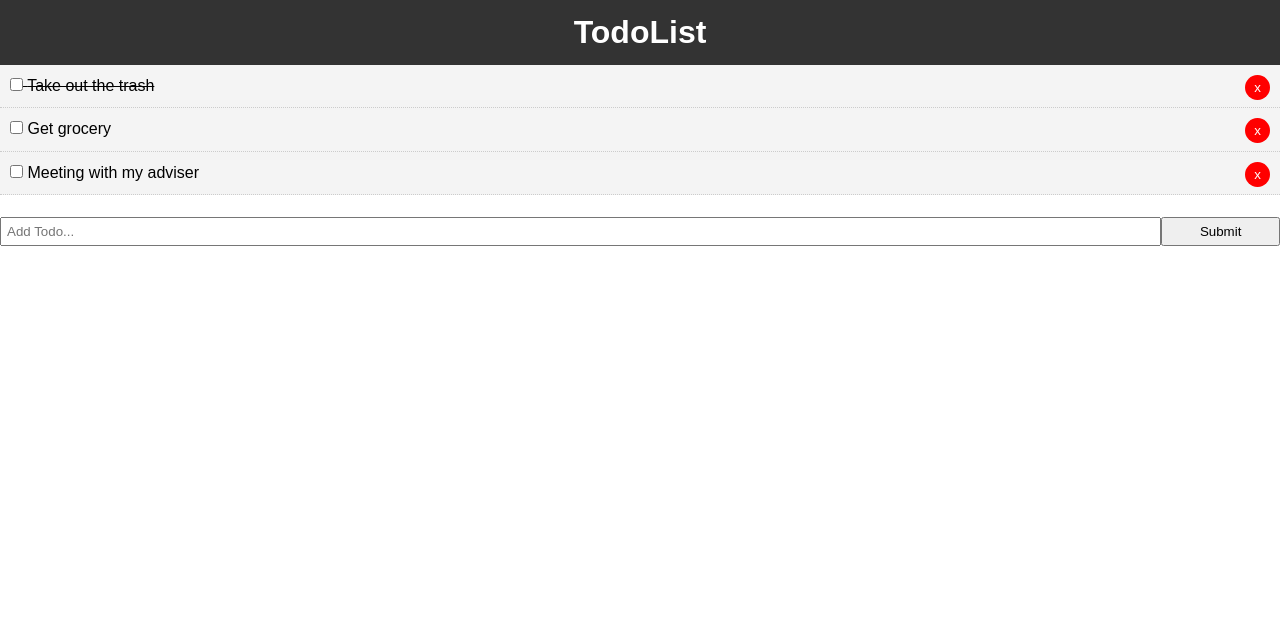
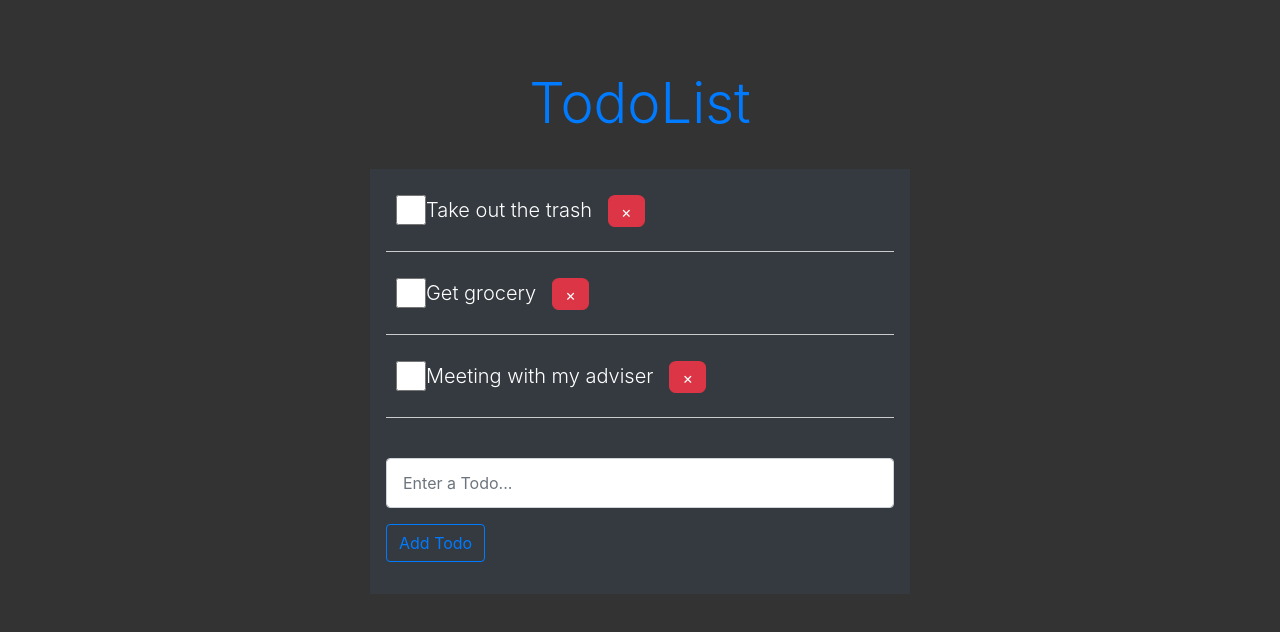
Before and after one commit to webdvt/react-todolist, a React (Create React App) app: page / in a window 1280 px wide. Shown: the top 632 px of the page. Built offline with nearby package versions, Linux system fonts and the light colour scheme.

Commit message:
Add bootstrap to style the UI

```diff
--- a/public/index.html
+++ b/public/index.html
@@ -2,14 +2,12 @@
 <html lang="en">
   <head>
     <meta charset="utf-8" />
-    <link rel="shortcut icon" href="%PUBLIC_URL%/favicon.ico" />
     <meta
       name="viewport"
       content="width=device-width, initial-scale=1, shrink-to-fit=no"
     />
     <meta name="theme-color" content="#000000" />
-    <link rel="manifest" href="%PUBLIC_URL%/manifest.json" />
-
+    <link rel="stylesheet" href="https://stackpath.bootstrapcdn.com/bootstrap/4.3.1/css/bootstrap.min.css" integrity="sha384-ggOyR0iXCbMQv3Xipma34MD+dH/1fQ784/j6cY/iJTQUOhcWr7x9JvoRxT2MZw1T" crossorigin="anonymous">
     <title>TodoList</title>
   </head>
   <body>
--- a/src/App.css
+++ b/src/App.css
@@ -1,15 +1,5 @@
-* {
-   box-sizing: border-box;
-   margin: 0;
-   padding: 0;
+body {
+   margin-top: 70px;
+   background: #333;
+   color: #fff;
 }
-
-body {
-   font-family: Arial, Helvetica, sans-serif;
-   line-height: 1.4;
-}
-
-a {
-   color: #333;
-   text-decoration: none;
-}
--- a/src/App.js
+++ b/src/App.js
@@ -11,7 +11,7 @@ class App extends Component {
          {
             title: 'Take out the trash',
             id: uuid.v4(),
-            completed: true
+            completed: false
          },
          {
             title: 'Get grocery',
@@ -57,11 +57,18 @@ class App extends Component {
 
    render() {
       return (
-         <div className="App">
-            <Header/>
-            <Todos todos={this.state.todos} toggleComplete={this.toggleComplete} deleteTodo={this.deleteTodo}/>
-            <br/>
-            <AddTodo addTodo={this.addTodo}/>
+         <div className="container">
+            <div className="row">
+               <div className="col-md-6 offset-md-3">
+                  <Header/>
+                  <br/>
+                  <div className="container bg-dark p-3">
+                     <Todos todos={this.state.todos} toggleComplete={this.toggleComplete} deleteTodo={this.deleteTodo}/>
+                     <br/>
+                     <AddTodo addTodo={this.addTodo}/>
+                  </div>
+               </div>
+            </div>
          </div>
       );
    }
--- a/src/components/AddTodo.js
+++ b/src/components/AddTodo.js
@@ -1,4 +1,4 @@
-import React, {Component} from 'react';
+import React, { Component } from 'react';
 
 class AddTodo extends Component {
 
@@ -6,31 +6,35 @@ class AddTodo extends Component {
     title: ''
   };
 
-   onChange = (e) => this.setState({[e.target.name]: [e.target.value]});
+  onChange = (e) => this.setState({ [e.target.name]: [e.target.value] });
 
   onSubmit = (e) => {
     e.preventDefault();
     this.props.addTodo(this.state.title);
-      this.setState({title: ''});
+    this.setState({ title: '' });
     e.target.reset();
   };
 
   render() {
     return (
-         <form onSubmit={this.onSubmit} style={{display: 'flex'}}>
+      <form onSubmit={this.onSubmit}>
+        <div className="form-group">
           <input
+            className="form-control px-3 py-4"
             type="text"
             name="title"
-               style={{flex: '10', padding: '5px'}}
-               placeholder="Add Todo..."
+            placeholder="Enter a Todo..."
             onChange={this.onChange}
           />
+        </div>
+        <div className="form-group">
           <input
+            className="btn btn-outline-primary"
             type="submit"
-               value="Submit"
-               className="btn"
-               style={{flex: '1'}}
+            value="Add Todo"
           />
+        </div>
+
       </form>
     );
   }
--- a/src/components/Todoitem.js
+++ b/src/components/Todoitem.js
@@ -7,43 +7,26 @@ class Todoitem extends Component {
    getStyle = () => {
       return {
          textDecoration: this.props.todo.completed ? 'line-through' : 'none',
-         background: '#f4f4f4',
          padding: '10px',
-         borderBottom: '1px #ccc dotted'
+         borderBottom: '1px #ccc solid'
       }
    };
 
-   // Renders the component in our browser
    render() {
-
       const {id, title} = this.props.todo;
       return (
-         <div style={this.getStyle()}>
-            <p>
-               <input type="checkbox" onChange={this.props.toggleComplete.bind(this, id)}/> {'  '}
-               {title}
-               <button style={btnStyle} onClick={this.props.deleteTodo.bind(this, id)}>x</button>
-            </p>
+         <div className="input-group input-group-lg mb-3" style={this.getStyle()}>
+            <input style={{width: '30px', height: '30px'}} type="checkbox" aria-label="Checkbox for following text input" onChange={this.props.toggleComplete.bind(this, id)}/>
+            <p className="lead">{title}</p>
+            <button className="btn btn-danger ml-3 pb-3 pt-1" style={{height: '2rem', borderRadius: '20%'}} onClick={this.props.deleteTodo.bind(this, id)}>&times;</button>
          </div>
       );
    }
 }
 
-// Delete button style
-const btnStyle = {
-   background: '#ff0000',
-   color: '#fff',
-   border: 'none',
-   padding: '5px 9px',
-   borderRadius: '50%',
-   cursor: 'pointer',
-   float: 'right'
-};
 // PropTypes
 Todoitem.propTypes = {
    todo: PropTypes.object.isRequired
 };
 
-
-
 export default Todoitem;
--- a/src/components/Todos.js
+++ b/src/components/Todos.js
@@ -5,7 +5,6 @@ import PropTypes from 'prop-types';
 class Todos extends Component {
 
    render() {
-      // console.log(this.props.todos);
       return this.props.todos.map((todo) => (
          <Todoitem todo={todo} key={todo.id} toggleComplete={this.props.toggleComplete} deleteTodo={this.props.deleteTodo}/>
       ));
--- a/src/components/layout/Header.js
+++ b/src/components/layout/Header.js
@@ -1,18 +1,9 @@
-import React, {Component} from 'react';
+import React from 'react';
 
 function Header() {
    return (
-      <header style={headerStyle}>
-         <h1>TodoList</h1>
-      </header>
+         <h1 className="display-4 text-center text-primary">TodoList</h1>
    )
 }
 
-const headerStyle = {
-   background: '#333',
-   color: '#fff',
-   textAlign: 'center',
-   padding: '10px'
-};
-
 export default Header;
```
Also changed, not shown: src/serviceWorker.js (deleted, +0 -135 lines), 2 other files (tests, documents, lock files or other folders). Lines whose indentation alone changed are shown as unchanged.
